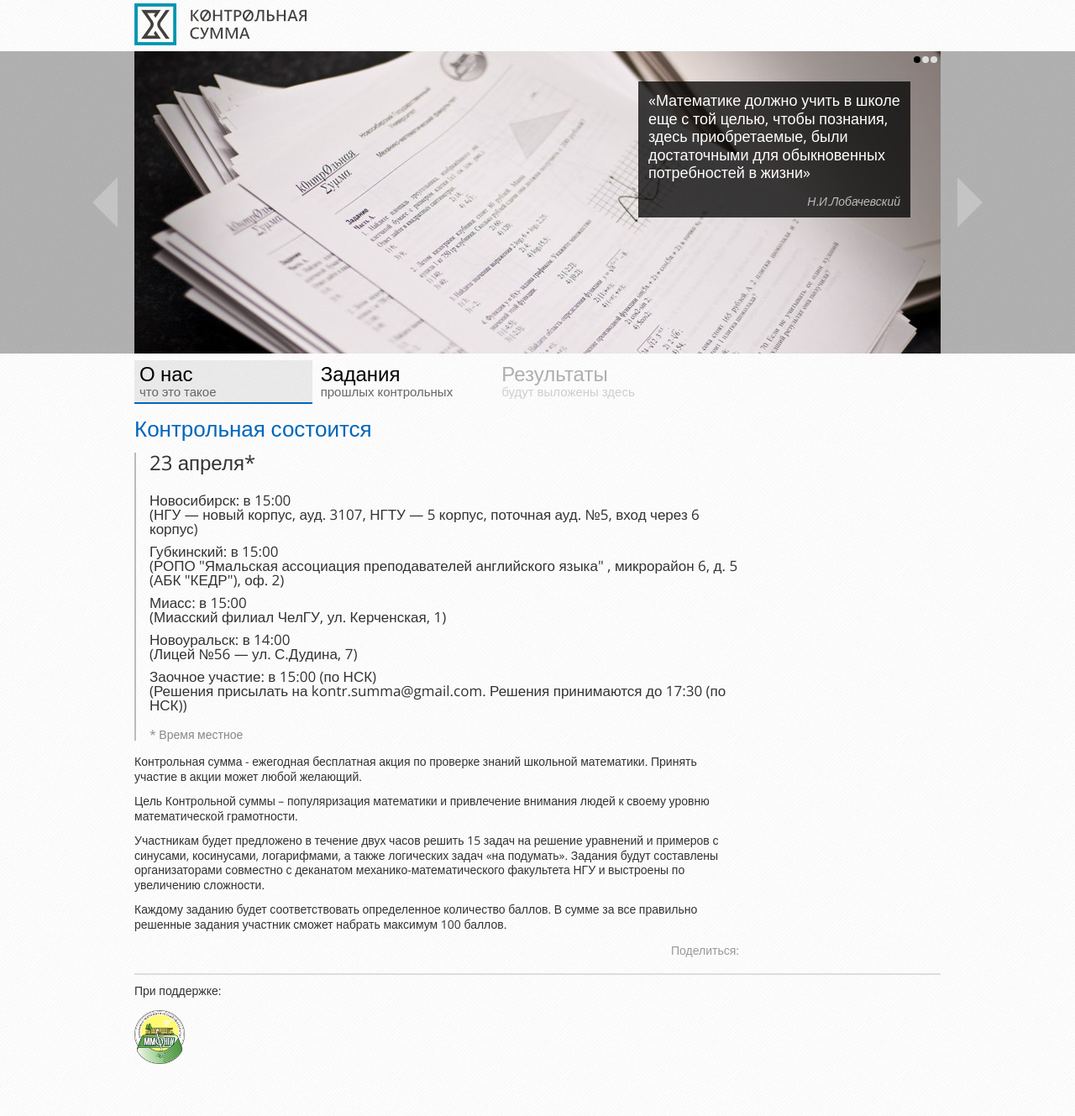
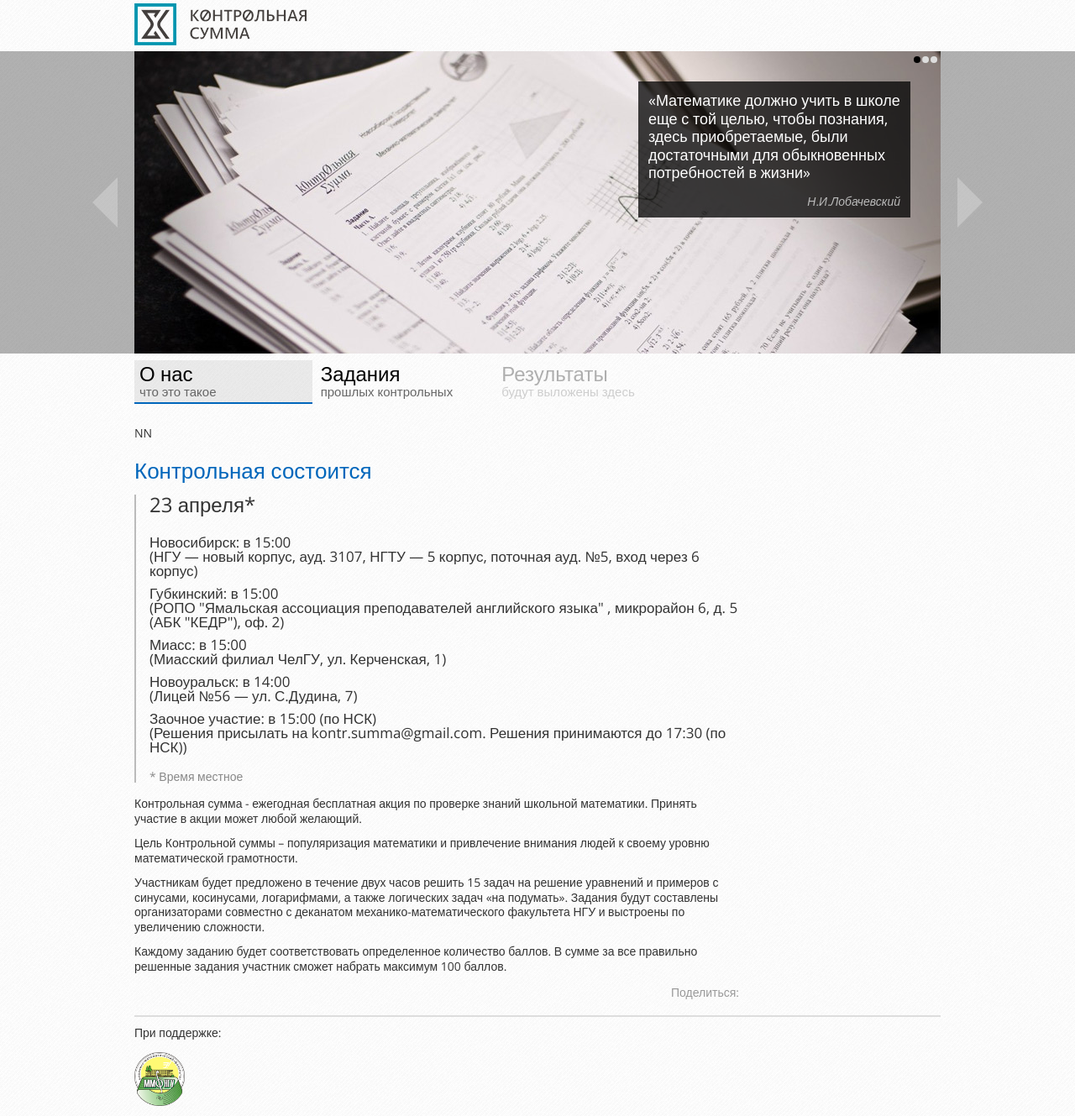
Before and after one commit to kontrsumma/kontrsumma.github.io, a Jekyll site: the page built from index.html, in a window 1280 px wide. Shown: the whole page at 84% size. Built offline with Jekyll 4.4.1, drawn with Linux system fonts in a browser that asks for light colours; nearby versions of some CDN libraries; before the commit the page ends 1279 px from its top, so only the background shows below that.

Commit message:
Update index.html (#9)

```diff
--- a/index.html
+++ b/index.html
@@ -4,6 +4,9 @@ title: Контрольная сумма
 description: Контрольная сумма - ежегодная бесплатная акция по проверке знаний школьной математики. Принять участие в акции может любой желающий.
 ---
 <article class="announce">
+    <div class="announce__tasks">
+        NN
+    </div>
     <div class="announce__what">
         Контрольная состоится
     </div>
```
